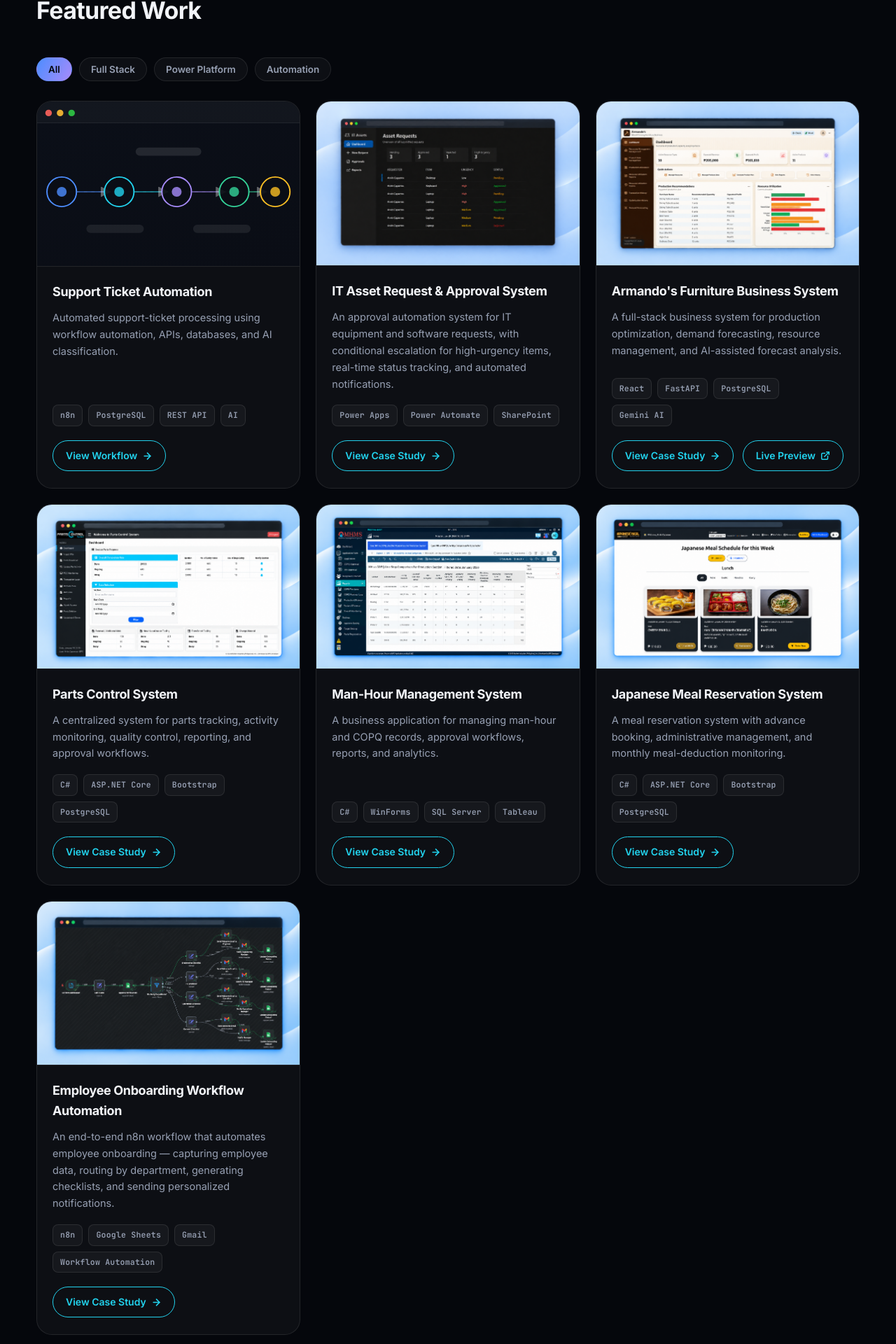
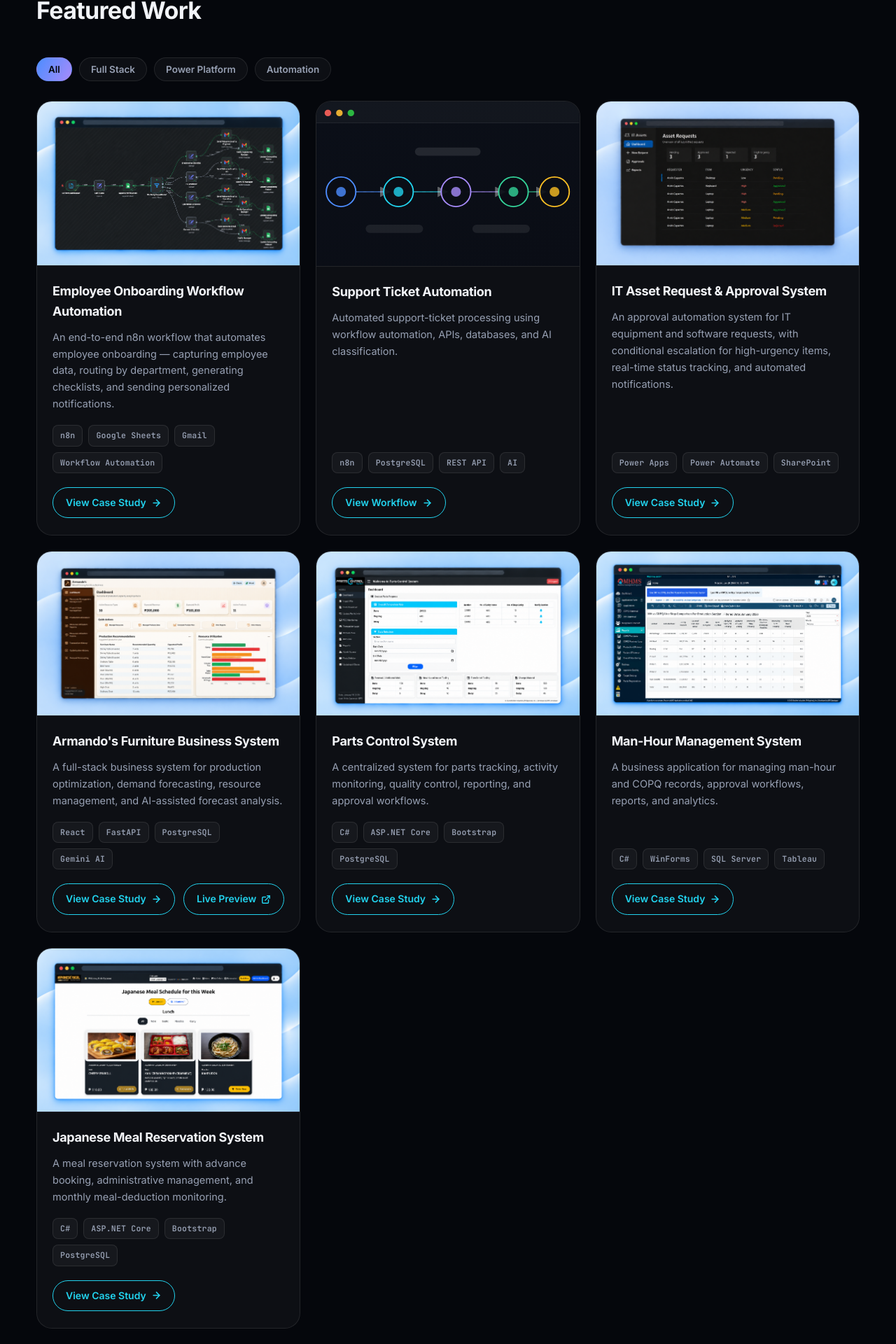
Before and after one commit to arvincaparros/arvincaparros-portfolio, a React (Vite) app: page / in a window 1280 px wide. Shown: the part 1491-3411 px from the top of the page at 70% size. Built offline with nearby package versions, Linux system fonts and the light colour scheme.

Commit message:
feat: add demo data notice to onboarding case study

```diff
--- a/src/data/projects.ts
+++ b/src/data/projects.ts
@@ -8,6 +8,80 @@ const placeholderCaseStudy = {
 };
 
 export const projects: Project[] = [
+  {
+    slug: 'employee-onboarding-automation',
+    title: 'Employee Onboarding Workflow Automation',
+    description:
+      'An end-to-end n8n workflow that automates employee onboarding — capturing employee data, routing by department, generating checklists, and sending personalized notifications.',
+    category: 'automation',
+    tech: ['n8n', 'Google Sheets', 'Gmail', 'Workflow Automation'],
+    ctaLabel: 'View Case Study',
+    visual: 'workflow',
+    livePreviewAvailable: false,
+    image: '/projects/employee-onboarding-automation/employee-onboarding-n8n-workflow.png',
+    imageAlt: 'Employee Onboarding Automation full n8n workflow (placeholder)',
+    slides: [
+      {
+        image: '/projects/employee-onboarding-automation/employee-onboarding-n8n-workflow.png',
+        imageAlt: 'Employee Onboarding Automation full n8n workflow screen (placeholder)',
+        label: 'Employee Onboarding Automation – Full n8n Workflow',
+      },
+      {
+        image: '/projects/employee-onboarding-automation/onboarding-form.png',
+        imageAlt: 'New Employee Onboarding Form screen (placeholder)',
+        label: 'New Employee Onboarding Form',
+      },
+      {
+        image: '/projects/employee-onboarding-automation/onboarding-tracker.png',
+        imageAlt: 'Employee Onboarding Tracker screen (placeholder)',
+        label: 'Employee Onboarding Tracker',
+      },
+      {
+        image: '/projects/employee-onboarding-automation/welcome-email.png',
+        imageAlt: 'Personalized Employee Welcome Email screen (placeholder)',
+        label: 'Personalized Employee Welcome Email',
+      },
+      {
+        image: '/projects/employee-onboarding-automation/manager-notification.png',
+        imageAlt: 'Manager Onboarding Notification screen (placeholder)',
+        label: 'Manager Onboarding Notification',
+      },
+    ],
+    demoDataNotice:
+      'Demo Notice: All data shown in these screenshots is fictional sample data used for testing and demonstration purposes.',
+    caseStudy: {
+      problem:
+        'Manual employee onboarding often requires HR to repeatedly enter employee information, coordinate with managers, prepare onboarding requirements, send emails, and track progress across different systems.',
+
+      solution:
+        'Built an n8n workflow that centralizes and automates the initial onboarding process. A single form submission triggers employee record creation, department-specific business logic, personalized communications, manager notifications, and onboarding status tracking.',
+
+      architecture:
+        'An n8n workflow triggered by an onboarding form normalizes the submitted employee data, saves it to Google Sheets, and routes the employee through a department switch (Engineering, HR, Operations, or Other/General) to generate a department-specific onboarding checklist. The welcome email and manager notification branch from that checklist step so both have access to the employee details and the generated checklist, and a final step updates the employee\'s Google Sheets record from "Pending" to "Onboarding Started".',
+
+      contribution:
+        'Designed and built the end-to-end onboarding workflow in n8n, including the intake form, data normalization, Google Sheets integration, department-based routing logic, checklist generation, email templates, and onboarding status tracking.',
+
+      technology: 'n8n, Google Sheets, and Gmail, using conditional routing to handle department-specific business logic.',
+
+      challenges:
+        'Implemented department-based conditional routing, generated department-specific onboarding checklists, ensured the welcome email and manager notification both had access to the shared checklist data, and kept the Google Sheets tracker synced with each onboarding record\'s status.',
+
+      result:
+        'Reduces repetitive HR administration and provides a consistent onboarding process while keeping employee onboarding records visible in a centralized tracker.',
+
+      features: [
+        'Employee onboarding form',
+        'Automated employee record creation',
+        'Department-based conditional routing',
+        'Department-specific onboarding checklists',
+        'Personalized HTML welcome emails',
+        'Automatic manager notifications',
+        'Google Sheets onboarding tracking',
+        'Automatic onboarding status updates',
+      ],
+    },
+  },
   {
     slug: 'support-ticket-automation',
     title: 'Support Ticket Automation',
@@ -347,80 +421,4 @@ export const projects: Project[] = [
       ],
     },
   },
-  {
-    slug: 'employee-onboarding-automation',
-    title: 'Employee Onboarding Workflow Automation',
-    description:
-      'An end-to-end n8n workflow that automates employee onboarding — capturing employee data, routing by department, generating checklists, and sending personalized notifications.',
-    category: 'automation',
-    tech: ['n8n', 'Google Sheets', 'Gmail', 'Workflow Automation'],
-    ctaLabel: 'View Case Study',
-    visual: 'workflow',
-    livePreviewAvailable: false,
-    // TODO: placeholder screenshots — swap each `image` path below for the real
-    // screenshot once available. Keep the same filename (or update the path) and
-    // each slide's `label`/`imageAlt` for that screen; the gallery (Carousel) needs
-    // no code changes when the images are replaced.
-    image: '/projects/employee-onboarding-automation/employee-onboarding-n8n-workflow.png',
-    imageAlt: 'Employee Onboarding Automation full n8n workflow (placeholder)',
-    slides: [
-      {
-        image: '/projects/employee-onboarding-automation/employee-onboarding-n8n-workflow.png',
-        imageAlt: 'Employee Onboarding Automation full n8n workflow screen (placeholder)',
-        label: 'Employee Onboarding Automation – Full n8n Workflow',
-      },
-      {
-        image: '/projects/employee-onboarding-automation/onboarding-form.png',
-        imageAlt: 'New Employee Onboarding Form screen (placeholder)',
-        label: 'New Employee Onboarding Form',
-      },
-      {
-        image: '/projects/employee-onboarding-automation/onboarding-tracker.png',
-        imageAlt: 'Employee Onboarding Tracker screen (placeholder)',
-        label: 'Employee Onboarding Tracker',
-      },
-      {
-        image: '/projects/employee-onboarding-automation/welcome-email.png',
-        imageAlt: 'Personalized Employee Welcome Email screen (placeholder)',
-        label: 'Personalized Employee Welcome Email',
-      },
-      {
-        image: '/projects/employee-onboarding-automation/manager-notification.png',
-        imageAlt: 'Manager Onboarding Notification screen (placeholder)',
-        label: 'Manager Onboarding Notification',
-      },
-    ],
-    caseStudy: {
-      problem:
-        'Manual employee onboarding often requires HR to repeatedly enter employee information, coordinate with managers, prepare onboarding requirements, send emails, and track progress across different systems.',
-
-      solution:
-        'Built an n8n workflow that centralizes and automates the initial onboarding process. A single form submission triggers employee record creation, department-specific business logic, personalized communications, manager notifications, and onboarding status tracking.',
-
-      architecture:
-        'An n8n workflow triggered by an onboarding form normalizes the submitted employee data, saves it to Google Sheets, and routes the employee through a department switch (Engineering, HR, Operations, or Other/General) to generate a department-specific onboarding checklist. The welcome email and manager notification branch from that checklist step so both have access to the employee details and the generated checklist, and a final step updates the employee\'s Google Sheets record from "Pending" to "Onboarding Started".',
-
-      contribution:
-        'Designed and built the end-to-end onboarding workflow in n8n, including the intake form, data normalization, Google Sheets integration, department-based routing logic, checklist generation, email templates, and onboarding status tracking.',
-
-      technology: 'n8n, Google Sheets, and Gmail, using conditional routing to handle department-specific business logic.',
-
-      challenges:
-        'Implemented department-based conditional routing, generated department-specific onboarding checklists, ensured the welcome email and manager notification both had access to the shared checklist data, and kept the Google Sheets tracker synced with each onboarding record\'s status.',
-
-      result:
-        'Reduces repetitive HR administration and provides a consistent onboarding process while keeping employee onboarding records visible in a centralized tracker.',
-
-      features: [
-        'Employee onboarding form',
-        'Automated employee record creation',
-        'Department-based conditional routing',
-        'Department-specific onboarding checklists',
-        'Personalized HTML welcome emails',
-        'Automatic manager notifications',
-        'Google Sheets onboarding tracking',
-        'Automatic onboarding status updates',
-      ],
-    },
-  },
 ];
--- a/src/pages/CaseStudy.module.css
+++ b/src/pages/CaseStudy.module.css
@@ -132,6 +132,19 @@
   background: #dcecff;
 }
 
+/* Subtle note below the gallery/thumbnails — never styled as a warning. */
+.demoNotice {
+  margin-top: 12px;
+  font-size: 12.5px;
+  line-height: 1.6;
+  color: var(--text-muted);
+}
+
+.demoNoticeLabel {
+  font-weight: 600;
+  color: var(--text-secondary);
+}
+
 @media (max-width: 900px) {
   .heroGrid {
     grid-template-columns: 1fr;
--- a/src/pages/CaseStudy.tsx
+++ b/src/pages/CaseStudy.tsx
@@ -91,6 +91,13 @@ export function CaseStudy() {
                   <ProjectVisual kind={project.visual} />
                 </div>
               )}
+
+              {project.demoDataNotice && (
+                <p className={styles.demoNotice}>
+                  <span className={styles.demoNoticeLabel}>Demo Notice:</span>
+                  {project.demoDataNotice.replace(/^Demo Notice:\s*/i, ' ')}
+                </p>
+              )}
             </div>
           </div>
         </div>
--- a/src/types.ts
+++ b/src/types.ts
@@ -41,6 +41,9 @@ export interface Project {
   // When present, the case-study hero renders a Carousel through these slides
   // instead of the static `image`. The project-card grid thumbnail still uses `image`.
   slides?: ProjectSlide[];
+  // Optional small note rendered directly below the gallery on the case-study
+  // page (e.g. to flag that screenshots contain fictional sample data).
+  demoDataNotice?: string;
 }
 
 export type SkillLevel = 'core' | 'working' | 'exploring';
```
